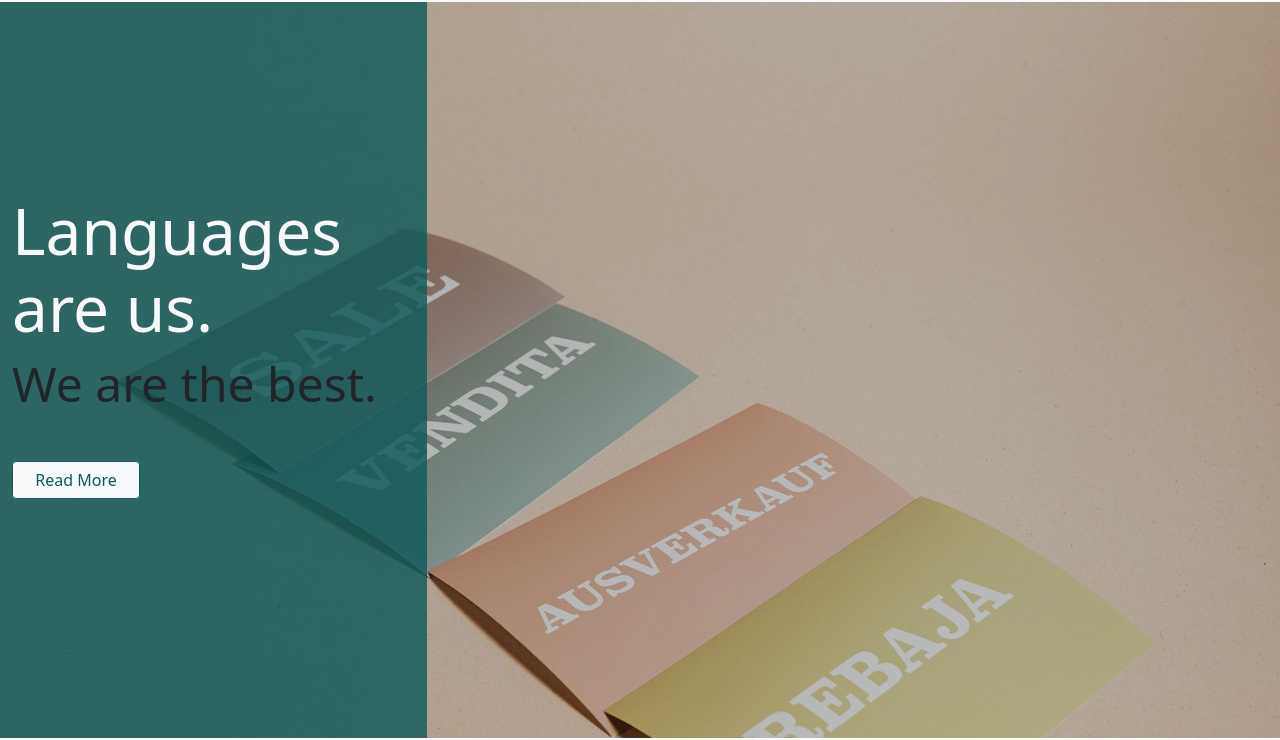
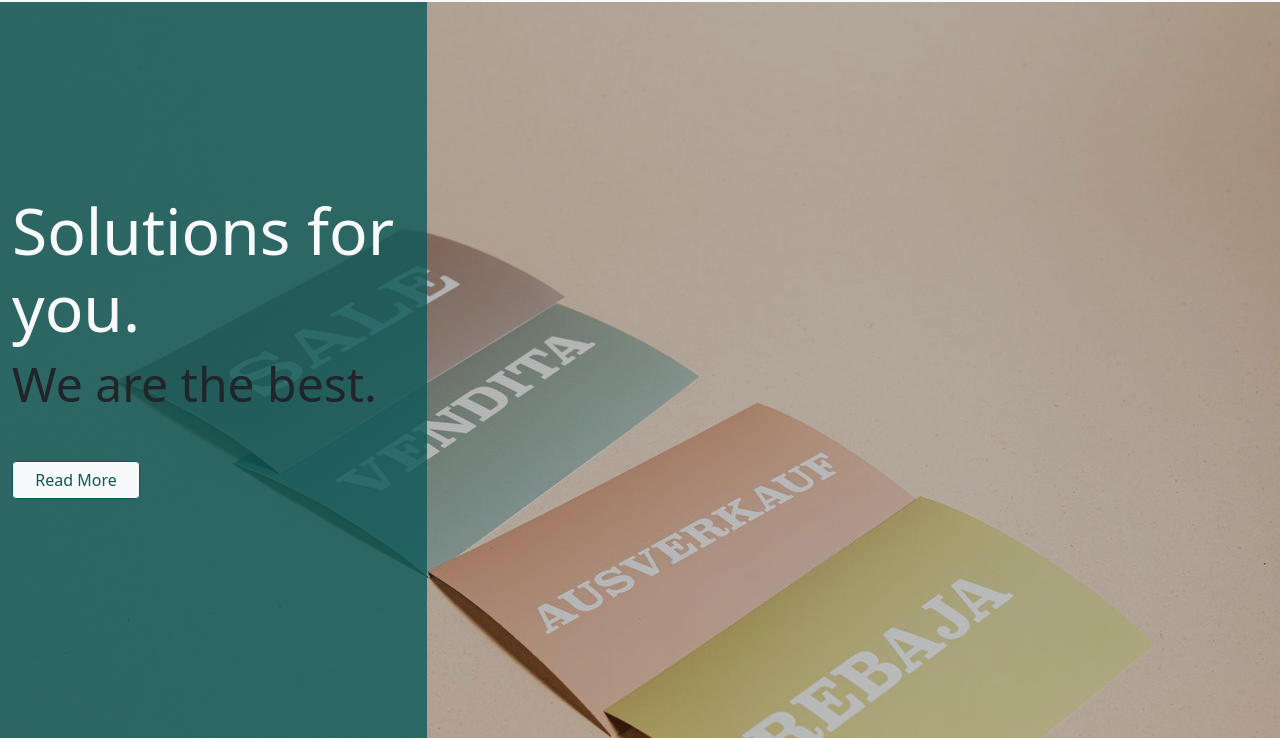
Before and after one commit to ibrahimaq/bootstrap-sass-js, a website: page index.html in a window 1280 px wide. Shown: the part 94-834 px from the top of the page. Drawn offline with Linux system fonts and the light colour scheme.

Commit message:
No changes just played around :stuck_out_tongue:

```diff
--- a/index.html
+++ b/index.html
@@ -41,7 +41,7 @@
         <div
           class="col-sm-5 col-md-4 landing-info d-flex flex-column align-items-start justify-content-center"
         >
-          <h1 class="display-3 landing-info--title">Languages are us.</h1>
+          <h1 class="display-3 landing-info--title">Solutions for you.</h1>
           <small class="display-5">We are the best.</small>
           <button class="btn btn-primary my-5">Read More</button>
         </div>
--- a/package.json
+++ b/package.json
@@ -1,5 +1,5 @@
 {
-  "name": "designone",
+  "name": "company-website",
   "version": "1.0.0",
   "description": "",
   "main": "index.js",
```
